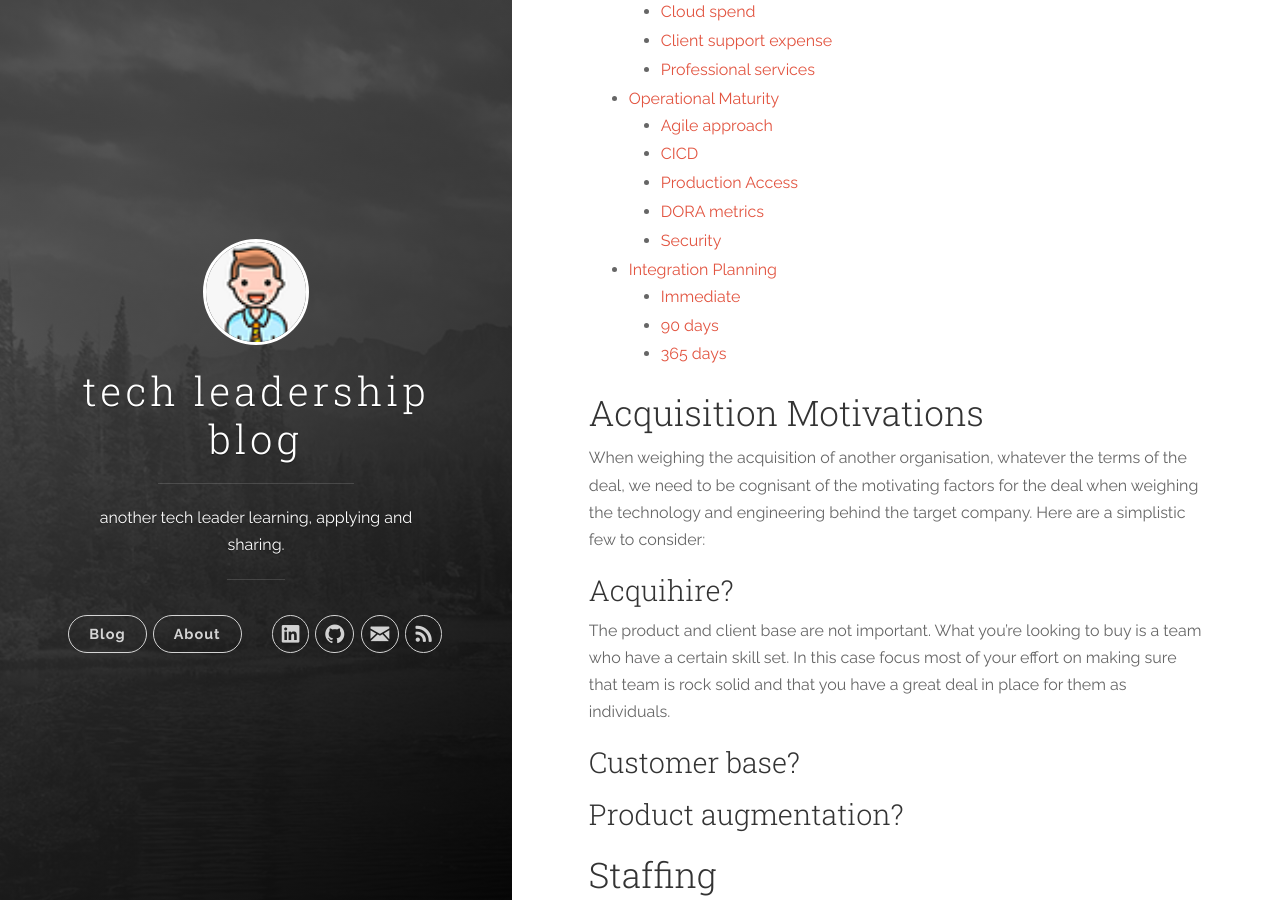
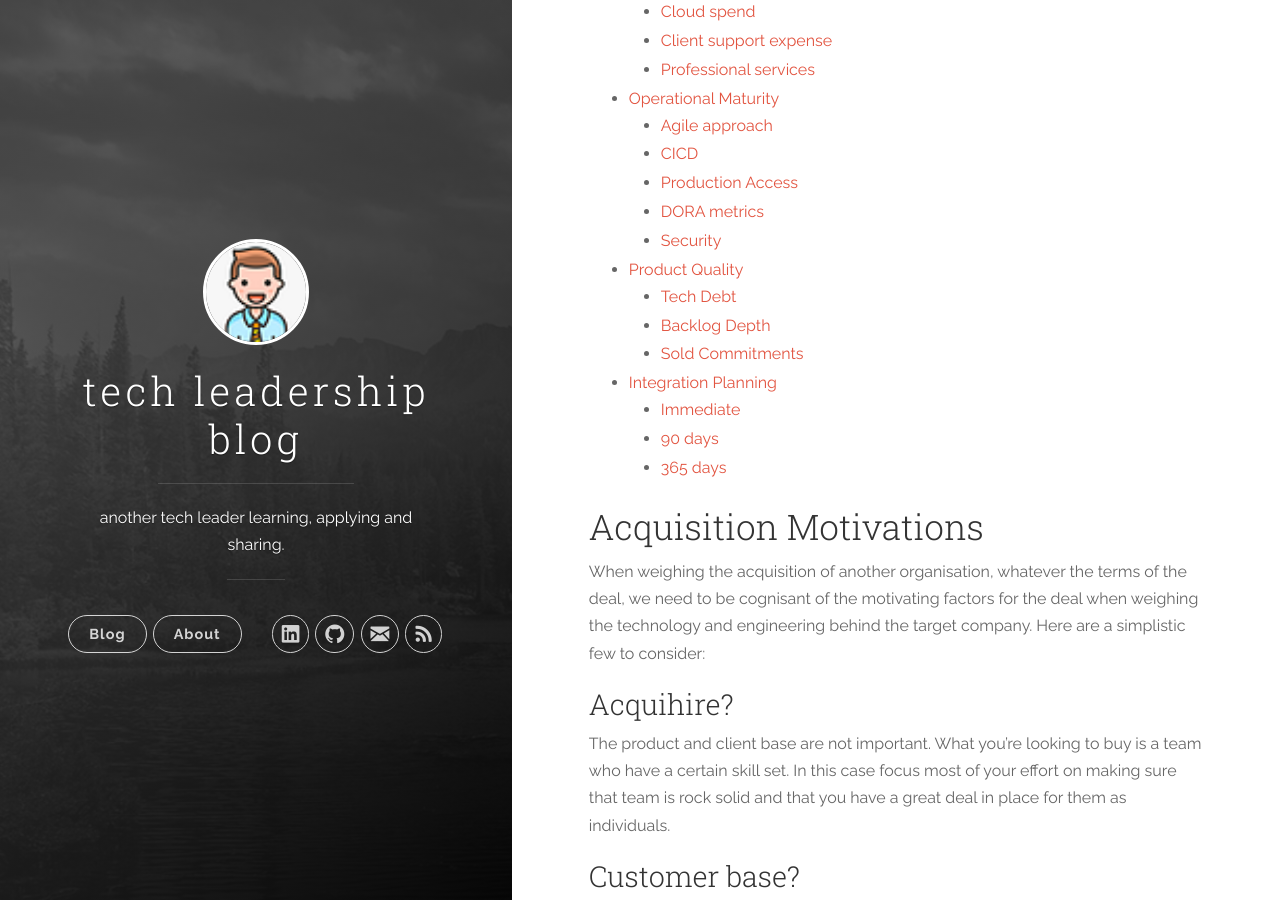
Before and after one commit to nomadicj/nomadicj.github.io, a Jekyll site: the page built from _posts/2022-11-25-Buyer Beware | Considerations when weighing and M&A opportunity.md, in a window 1280 px wide and 900 px high, scrolled down 977 px. Built offline with Jekyll 4.4.1, drawn with Linux system fonts in a browser that asks for light colours; some of the changed text lies outside the part shown.

Commit message:
M&A blog

```diff
--- a/_posts/2022-11-25-Buyer Beware | Considerations when weighing and M&A opportunity.md
+++ b/_posts/2022-11-25-Buyer Beware | Considerations when weighing and M&A opportunity.md
@@ -90,6 +90,14 @@
 - What approach have you taken to Disaster Recovery?
 -
 
+## Product Quality
+
+### Tech Debt
+
+### Backlog Depth
+
+### Sold Commitments
+
 ## Integration Planning
 
 The value of the acquired company/product is related to your ability to integrate them. Do you intent to have them as a standalone organisation adjacent to your own? Do you intend to fully integrate their technology into your own stack? Or something in between? Understanding this is going to be key when planning the acquisition. Importantly I would suggest considering three major milestones:
```
Also changed, not shown: _drafts/yyyy-mm-dd-on the topic of feedback.md (added, +11 -0 lines).
